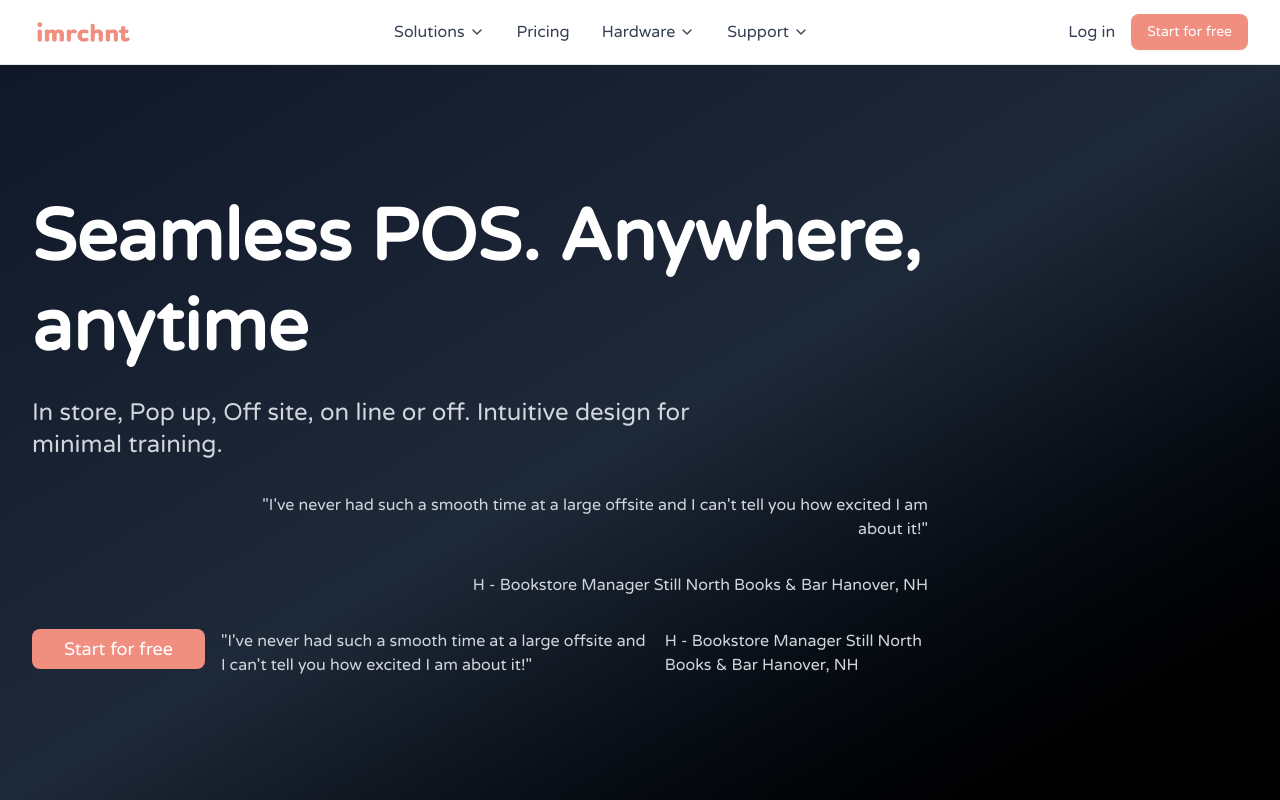
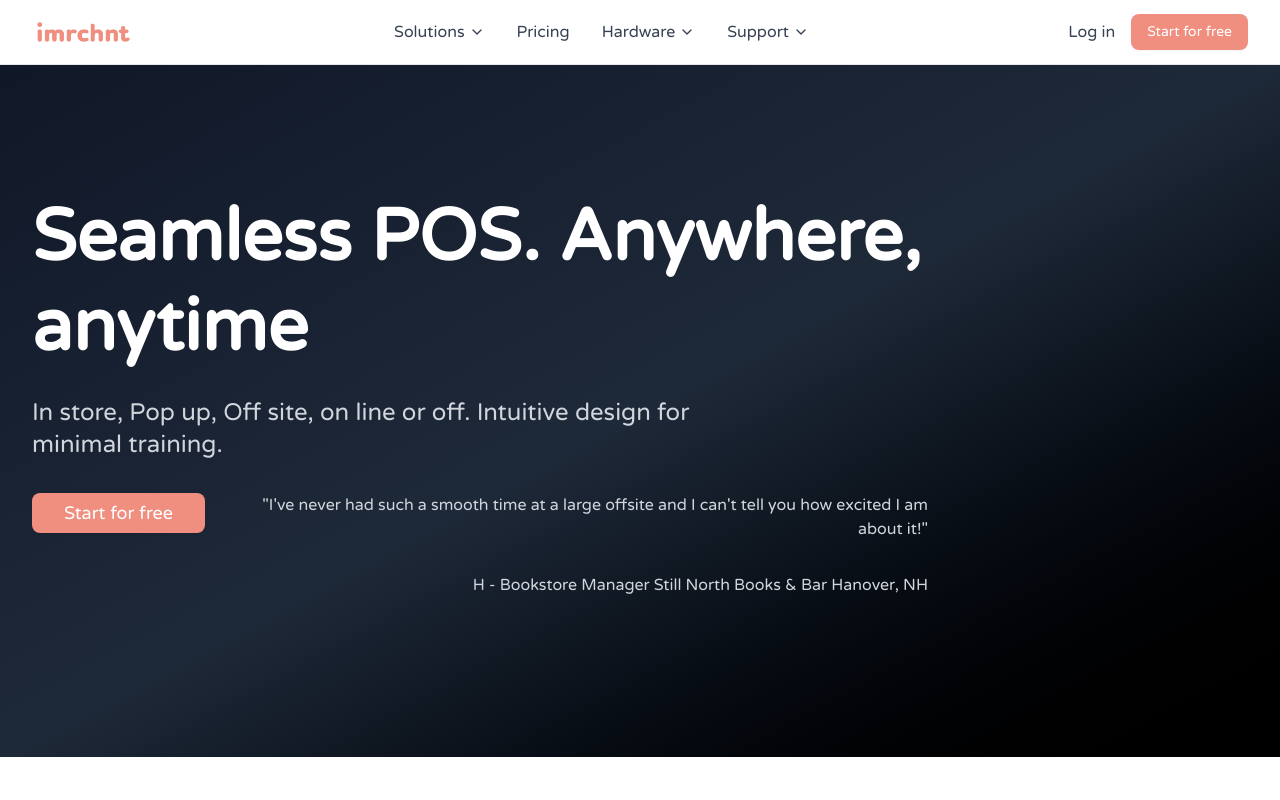
Before and after one commit to MarkHochreiter/imrchnt-website, a React (Vite) app: page / in a window 1280 px wide. Shown: the top 800 px of the page. Built offline with nearby package versions, Linux system fonts and the light colour scheme.

Commit message:
Update App.jsx

```diff
--- a/src/App.jsx
+++ b/src/App.jsx
@@ -161,25 +161,18 @@ function App() {
             <p className="text-xl md:text-2xl text-gray-300 mb-8 max-w-2xl">
               In store, Pop up, Off site, on line or off. Intuitive design for minimal training.
             </p>
-            <p className="text-base md:text-right text-gray-300 mb-8 max-w-2xl ml-auto">
+            <div className="flex flex-col sm:flex-row gap-4">
+              <Button size="lg" className="bg-[#f08e80] hover:bg-violet-400 text-white text-lg px-8 py-4">
+                Start for free
+              </Button>
+              <p className="text-base md:text-right text-gray-300 mb-8 max-w-2xl ml-auto">
              "I've never had such a smooth time at a large offsite and I can't tell you how excited I am about it!"
-            </p>
+              </p>
+            </div>
             <p className="text-base md:text-right text-gray-300 mb-8 max-w-2xl ml-auto">
               H - Bookstore Manager
               Still North Books & Bar Hanover, NH
             </p>
-            <div className="flex flex-col sm:flex-row gap-4">
-              <Button size="lg" className="bg-[#f08e80] hover:bg-violet-400 text-white text-lg px-8 py-4">
-                Start for free
-              </Button>
-              <p className="text-base text-gray-300">
-             "I've never had such a smooth time at a large offsite and I can't tell you how excited I am about it!"
-              </p>
-              <p className="text-base text-gray-300">
-              H - Bookstore Manager
-              Still North Books & Bar Hanover, NH
-              </p>
-            </div>
           </div>
         </div>
       </section>
```
